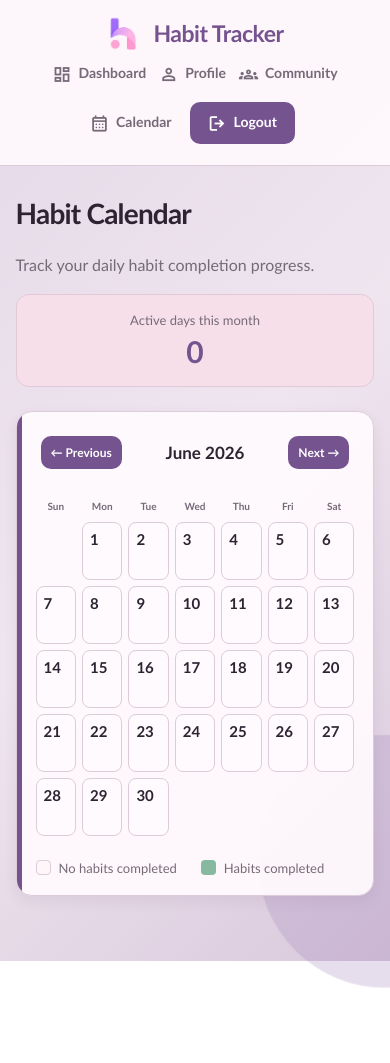
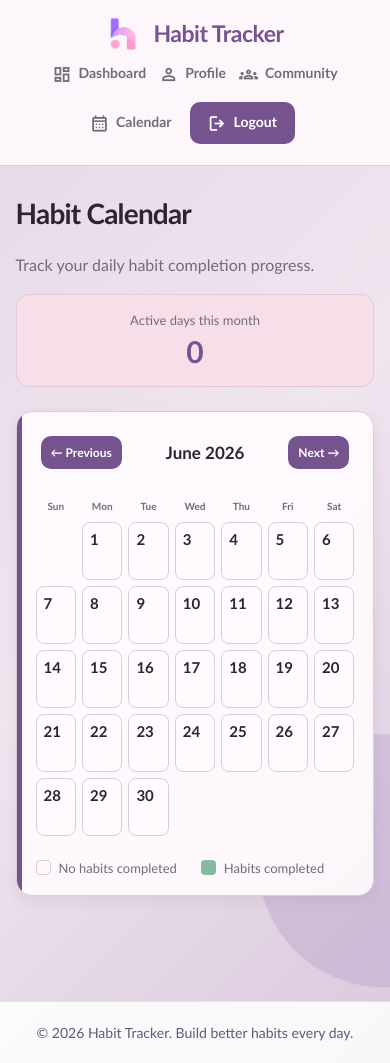
Before and after one commit to sowmyakadali156-creator/htfrontend, a React (Vite) app: page /calendar in a window 390 px wide. Before the commit the page ends 961 px from the top, so only its background shows below. Built offline with nearby package versions, Linux system fonts and the light colour scheme; no server answers.

Commit message:
fix footer

```diff
--- a/src/App.css
+++ b/src/App.css
@@ -1251,6 +1251,43 @@ textarea {
   object-fit: contain;
 }
 
+
 .navbar-brand h2 {
   margin: 0;
 }
+.footer {
+  margin-top: 40px;
+  padding: 22px 8%;
+  display: flex;
+  justify-content: space-between;
+  align-items: center;
+  gap: 15px;
+  background: rgba(255, 255, 255, 0.85);
+  border-top: 1px solid rgba(124, 58, 237, 0.15);
+  color: #5b5b7a;
+  font-size: 14px;
+  justify-content: center;
+
+}
+
+.footer-links {
+  display: flex;
+  gap: 16px;
+}
+
+.footer a {
+  color: #7c3aed;
+  text-decoration: none;
+  font-weight: 600;
+}
+
+.footer a:hover {
+  color: #ec4899;
+}
+
+@media (max-width: 600px) {
+  .footer {
+    flex-direction: column;
+    text-align: center;
+  }
+}
--- /dev/null
+++ b/src/components/Footer.jsx
@@ -0,0 +1,11 @@
+function Footer() {
+  return (
+    <footer className="footer">
+      <p>© 2026 Habit Tracker. Build better habits every day.</p>
+
+
+    </footer>
+  );
+}
+
+export default Footer;
--- a/src/pages/Calendar.jsx
+++ b/src/pages/Calendar.jsx
@@ -1,6 +1,7 @@
 import { useEffect, useState } from "react";
 import axios from "axios";
 import Navbar from "../components/Navbar";
+import Footer from "../components/Footer";
 
 function Calendar() {
   const [habits, setHabits] = useState([]);
@@ -147,6 +148,7 @@ function Calendar() {
           </div>
         </div>
       </div>
+      <Footer />
     </>
   );
 }
--- a/src/pages/Community.jsx
+++ b/src/pages/Community.jsx
@@ -1,7 +1,7 @@
 import { useEffect, useState } from "react";
 import axios from "axios";
 import Navbar from "../components/Navbar";
-
+import Footer from "../components/Footer";
 function Community() {
   const [post, setPost] = useState("");
   const [posts, setPosts] = useState([]);
@@ -253,6 +253,7 @@ function Community() {
   );
         })}
       </div>
+      <Footer />
     </>
   );
 }
--- a/src/pages/Dashboard.jsx
+++ b/src/pages/Dashboard.jsx
@@ -1,6 +1,7 @@
 import { useEffect, useState } from "react";
 import axios from "axios";
 import Navbar from "../components/Navbar";
+import Footer from "../components/Footer";
 
 function Dashboard() {
   const [habits, setHabits] = useState([]);
@@ -287,6 +288,7 @@ function Dashboard() {
           })}
         </div>
       </div>
+      <Footer />
     </>
   );
 }
--- a/src/pages/Home.jsx
+++ b/src/pages/Home.jsx
@@ -1,5 +1,6 @@
 import { Link } from "react-router-dom";
 import logo from "../assets/habit-logo.png";
+import Footer from "../components/Footer";
 
 function Home() {
   return (
@@ -88,6 +89,7 @@ function Home() {
           </div>
         </section>
       </main>
+      <Footer />
     </div>
   );
 }
--- a/src/pages/Profile.jsx
+++ b/src/pages/Profile.jsx
@@ -1,7 +1,7 @@
 import { useEffect, useState } from "react";
 import axios from "axios";
 import Navbar from "../components/Navbar";
-
+import Footer from "../components/Footer";
 function Profile() {
   const [profile, setProfile] = useState(null);
   const [editMode, setEditMode] = useState(false);
@@ -167,6 +167,7 @@ function Profile() {
           )}
         </div>
       </div>
+      <Footer />
     </>
   );
 }
```
